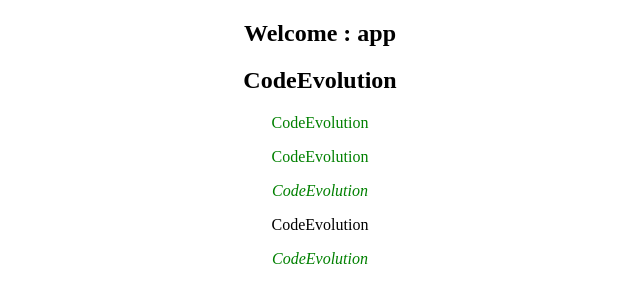
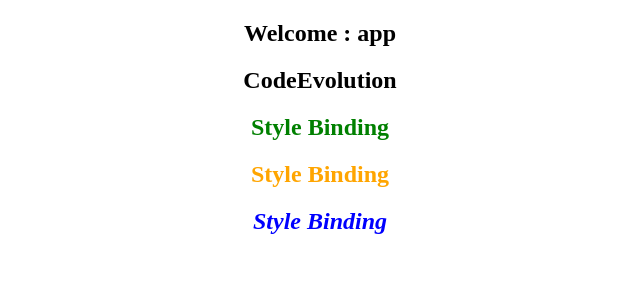
Before and after one commit to TiagoLima411/learning-angular5, an Angular app: page / in a window 1280 px wide. Shown: the top 302 px of the page, without its empty margins (320-960 px from the left). Built offline with nearby package versions, Linux system fonts and the light colour scheme.

Commit message:
style binding

```diff
--- a/src/app/app.component.ts
+++ b/src/app/app.component.ts
@@ -1,4 +1,4 @@
-import { Component } from '@angular/core';
+import { Component, style } from '@angular/core';
 
 @Component({
   selector: 'app-root',
@@ -6,35 +6,25 @@
     <div style="text-align:center">
       <h2>Welcome : {{title}}</h2>
       <h2>CodeEvolution</h2>
-      <p class="text-success">CodeEvolution</p>
-      <p [class]="successClass">CodeEvolution</p>
-      <p class="text-special" [class]="successClass">CodeEvolution</p>
-      <p [class.text-danger]="hasError">CodeEvolution</p>
-      <p [ngClass]="messageClasses">CodeEvolution</p>
+
+      <h2 [style.color]="hasError ? 'red' : 'green'">Style Binding</h2>
+      <h2 [style.color]="hightlightColor">Style Binding</h2>
+      <h2 [ngStyle]="titleStyles">Style Binding</h2>
     </div>
     `,
   styles: [`
-    .text-success{
-      color: green;
-    }
-    .text-danger{
-      color: red;
-    }
-    .text-special{
-      font-style: italic;
-    }
+
   `]
 })
 export class AppComponent {
+
   title = 'app';
-  public myid = 'myIdPropert';
-  public successClass = "text-success";
   public hasError = false;
+  public isSpecial = true;
+  public hightlightColor = "orange";
+  public titleStyles = {
+    color: "blue",
+    fontStyle: "italic"
+  }
 
-  public isSpecial = true;
-  public messageClasses = {
-    "text-success": !this.hasError,
-    "text-danger": this.hasError,
-    "text-special": this.isSpecial
-  }
 }
```
